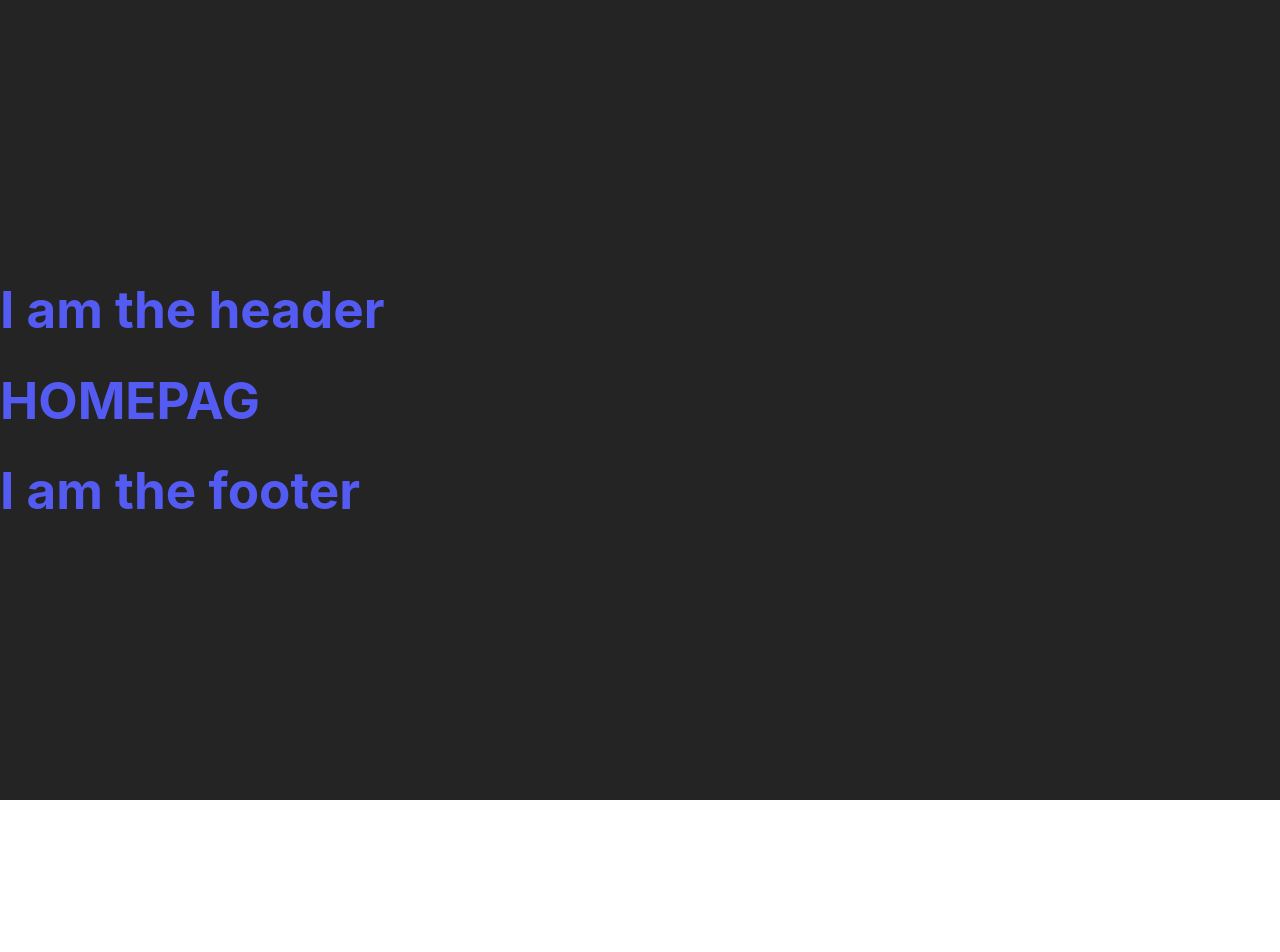
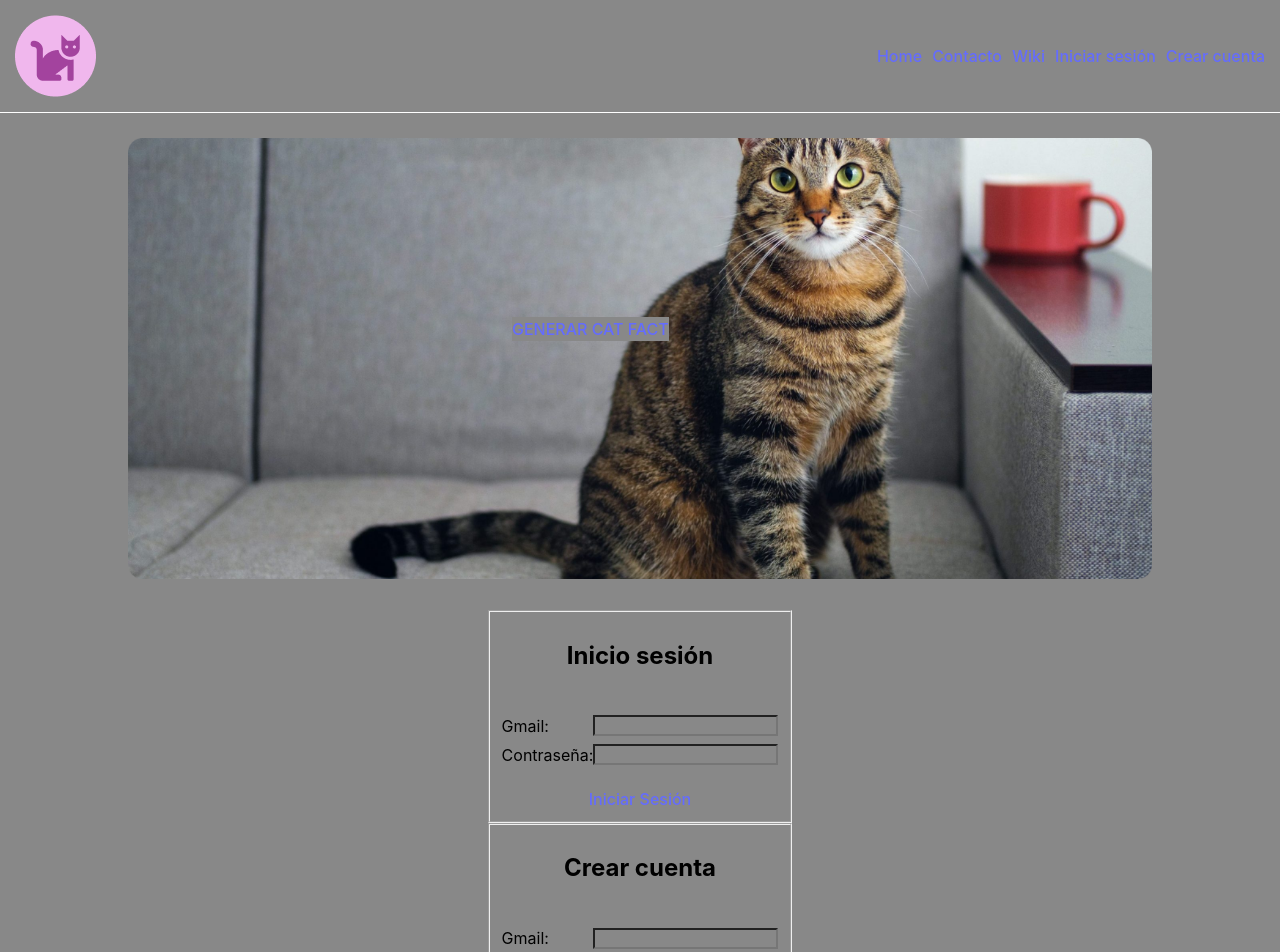
Before and after one commit to juanrabaro/P4_BaroLopezJuanRamon_DWEC_maquetacion_desarrollo, a React (Vite) app: page / in a window 1280 px wide. Shown: the top 952 px of the page. Before the commit the page ends 800 px from the top, so only its background shows below. Built offline with nearby package versions, Linux system fonts and the light colour scheme.

Commit message:
maquetacion avanzada

```diff
--- a/src/App.jsx
+++ b/src/App.jsx
@@ -7,19 +7,27 @@ import Pag404 from './components/Pag404'
 
 // Con <Link to="/">Home</Link> importado desde "react-router-dom"
 // haria que sea SPA(single page application) porque no recargaría la página
+// /:name
+// useParams
+// <Outlet />
 
 function App() {
   return (
     <>
       <header>
-        <h1>I am the header</h1>
+        <img src='/src/assets/images/logo.png' alt="logo" />
+        <ul>
+          <li><a href="/">Home</a></li>
+          <li><a href="/contacto">Contacto</a></li>
+          <li><a href="/wiki">Wiki</a></li>
+          <li><a href="/iniciarSesion">Iniciar sesión</a></li>
+          <li><a href="/crearCuenta">Crear cuenta</a></li>
+        </ul>
       </header>
-      <main>
-        <Routes>
-          <Route path='/' element={ <HomePag /> } />
-          <Route path='' errorElement={ <Pag404 /> } />
-        </Routes>
-      </main>
+      <Routes>
+        <Route path='/' element={ <HomePag /> } />
+        <Route path='/contacto' element={ <Pag404 /> } />
+      </Routes>
       <footer>
         <h1>I am the footer</h1>
       </footer>
--- a/src/assets/sass/_base.scss
+++ /dev/null
@@ -1,13 +0,0 @@
-* {
-	background-color: #242424;
-}
-
-body {
-	box-sizing: border-box;
-	margin: 0;
-	padding: 0;
-}
-
-h1 {
-	color: #535bf2;
-}
--- /dev/null
+++ b/src/assets/sass/base/_footer.scss
@@ -0,0 +1,3 @@
+footer {
+    border-top: solid white 1px;
+}
--- /dev/null
+++ b/src/assets/sass/base/_header.scss
@@ -0,0 +1,24 @@
+header {
+  border-bottom: solid white 1px;
+  display: flex;
+  flex-direction: row;
+  align-items: center;
+  justify-content: space-between;
+  padding: 15px 15px 15px 15px;
+
+  ul {
+    display: flex;
+    flex-direction: row;
+    align-items: center;
+    justify-content: space-around;
+    gap: 10px;
+
+    li {
+      list-style: none;
+
+      a {
+        text-decoration: none;
+      }
+    }
+  }
+}
--- /dev/null
+++ b/src/assets/sass/base/_reset.scss
@@ -0,0 +1,19 @@
+* {
+	background-color: #888888;
+}
+
+body {
+	box-sizing: border-box;
+	margin: 0;
+	padding: 0;
+	color: black;
+}
+
+li {
+	list-style: none;
+}
+
+a {
+	text-decoration: none;
+	color: black;
+}
--- /dev/null
+++ b/src/assets/sass/views/_homePag.scss
@@ -0,0 +1,85 @@
+.main-home {
+  margin-top: 25px;
+  margin-bottom: 25px;
+  display: flex;
+  flex-direction: column;
+  justify-content: center;
+  align-items: center;
+  gap: 25px;
+
+  .main-home__primer-section-home {
+    position: relative;
+    img {
+      position: relative;
+      width: 80%;
+      left: 10%;
+    }
+    a {
+      position: absolute;
+      top: 40%;
+      left: 40%;
+      z-index: 1;
+    }
+  }
+  .main-home__segundo-section-home {
+    display: flex;
+    flex-direction: column;
+    justify-content: center;
+    align-items: center;
+
+    .segundo-section-home__form-iniciar-sesion {
+      .form-iniciar-sesion__fieldset {
+        display: flex;
+        flex-direction: column;
+        justify-content: center;
+        align-items: center;
+        gap: 20px;
+
+        div {
+          display: flex;
+          flex-direction: column;
+          justify-content: center;
+          align-items: center;
+          gap: 5px;
+
+          p {
+            width: 100%;
+            display: flex;
+            flex-direction: row;
+            justify-content: space-between;
+            align-items: center;
+            margin-top: 0px;
+            margin-bottom: 0px;
+          }
+        }
+      }
+    }
+    .segundo-section-home__form-crear-cuenta {
+      .form-crear-cuenta__fieldset {
+        display: flex;
+        flex-direction: column;
+        justify-content: center;
+        align-items: center;
+        gap: 20px;
+
+        div {
+          display: flex;
+          flex-direction: column;
+          justify-content: center;
+          align-items: center;
+          gap: 5px;
+
+          p {
+            width: 100%;
+            display: flex;
+            flex-direction: row;
+            justify-content: space-between;
+            align-items: center;
+            margin-top: 0px;
+            margin-bottom: 0px;
+          }
+        }
+      }
+    }
+  }
+}
--- a/src/components/HomePag.jsx
+++ b/src/components/HomePag.jsx
@@ -2,7 +2,47 @@ import React from "react"
 
 function HomePag() {
   return (
-      <h1>HOMEPAG</h1>
+    <main className="main-home">
+      <section className="main-home__primer-section-home">
+        <a href="/" className="tituloHome">GENERAR CAT FACT</a>
+        <img className="imgPrincipal" src="/src/assets/images/imagenPrincipal.png" alt="imagenPrincipal" />
+      </section>
+      <section className="main-home__segundo-section-home">
+        <form className="segundo-section-home__form-iniciar-sesion">
+          <fieldset className="form-iniciar-sesion__fieldset">
+            <h2>Inicio sesión</h2>
+            <div>
+              <p>
+                <label>Gmail:</label>
+                <input type="text"></input>
+              </p>
+              <p>
+                <label>Contraseña:</label>
+                <input type="text"></input>
+              </p>
+            </div>
+            <a href="/">Iniciar Sesión</a>
+          </fieldset>
+        </form>
+
+        <form className="segundo-section-home__form-crear-cuenta">
+          <fieldset className="form-crear-cuenta__fieldset">
+            <h2>Crear cuenta</h2>
+            <div>
+              <p>
+                <label>Gmail:</label>
+                <input type="text"></input>
+              </p>
+              <p>
+                <label>Contraseña:</label>
+                <input type="text"></input>
+              </p>
+            </div>
+            <a href="/">Crear Cuenta</a>
+          </fieldset>
+        </form>
+      </section>
+    </main>
   )
 }
 
```
Also changed, not shown: src/App.scss (+11 -1 lines), src/assets/images/imagenPrincipal.png (added), src/assets/images/logo.png (added), src/assets/sass/utilities/_mixins.scss (added), src/assets/sass/utilities/_variables.scss (added).
